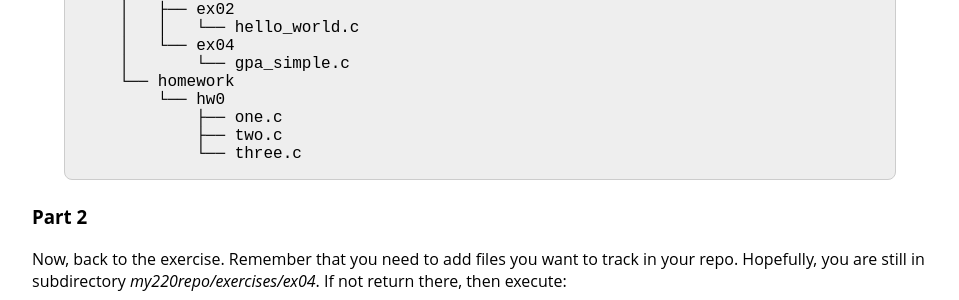
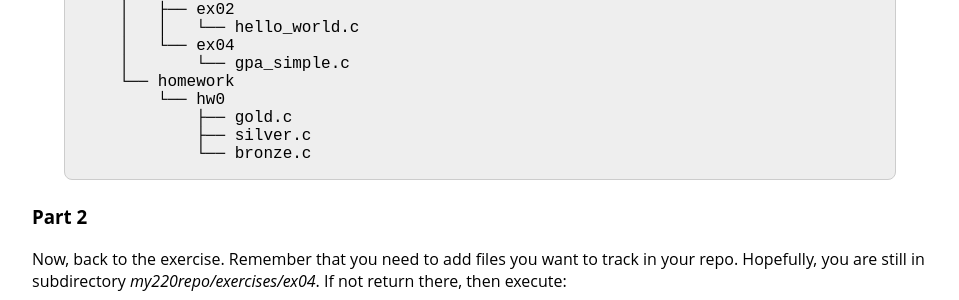
Before and after one commit to jhu-ip/cs220-f24, a Jekyll site: the page built from exercise/ex04.md, in a window 1280 px wide and 900 px high, scrolled down 1805 px. Shown: the part 421-721 px from the top of the window, without its empty margins (160-1119 px from the left). Built offline with Jekyll 4.4.1, drawn with Linux system fonts in a browser that asks for light colours; some of the changed text lies outside the part shown.

Commit message:
updated hw1 filenames in ex04

````diff
--- a/exercise/ex04.md
+++ b/exercise/ex04.md
@@ -85,9 +85,9 @@ Ultimately (after you create your structure for homework, specific instructions
     │       └── gpa_simple.c
     └── homework
         └── hw0
-            ├── one.c
-            ├── two.c
-            └── three.c
+            ├── gold.c
+            ├── silver.c
+            └── bronze.c
 ```
 
 ### Part 2
````
